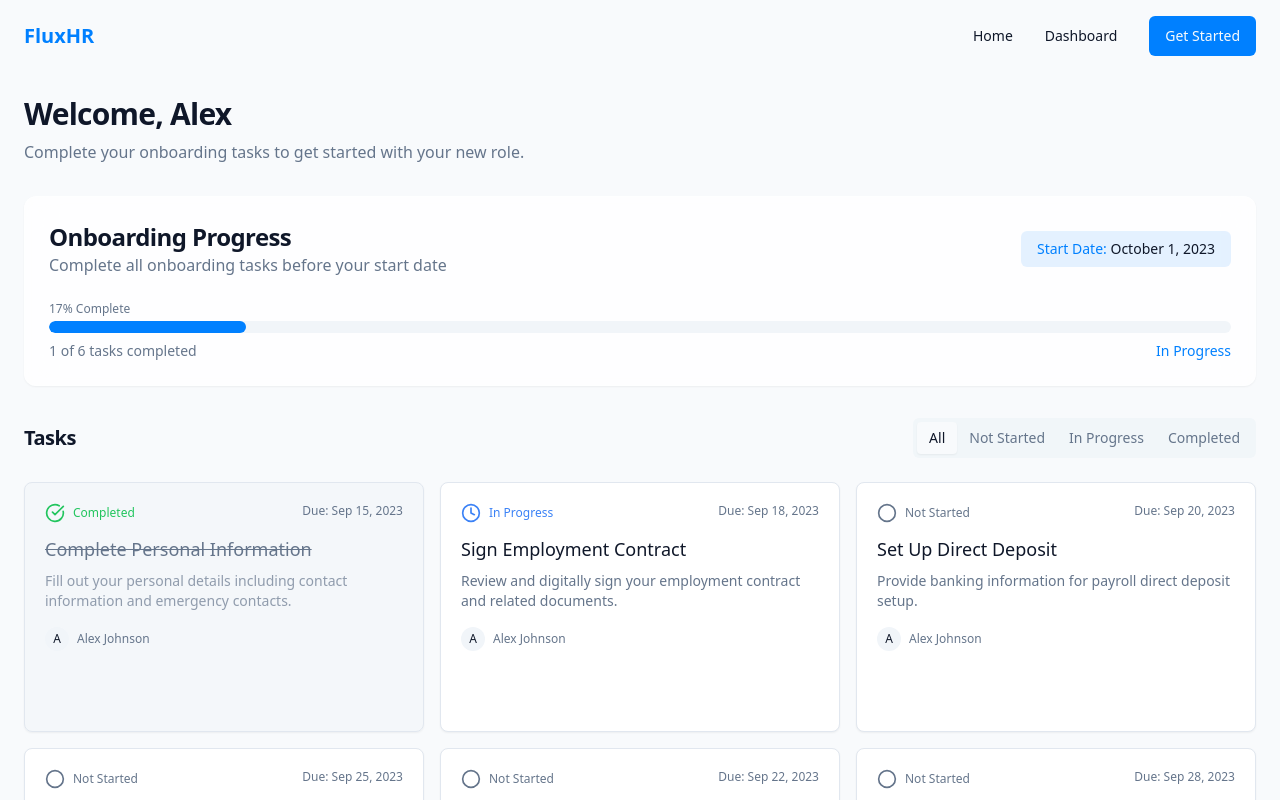
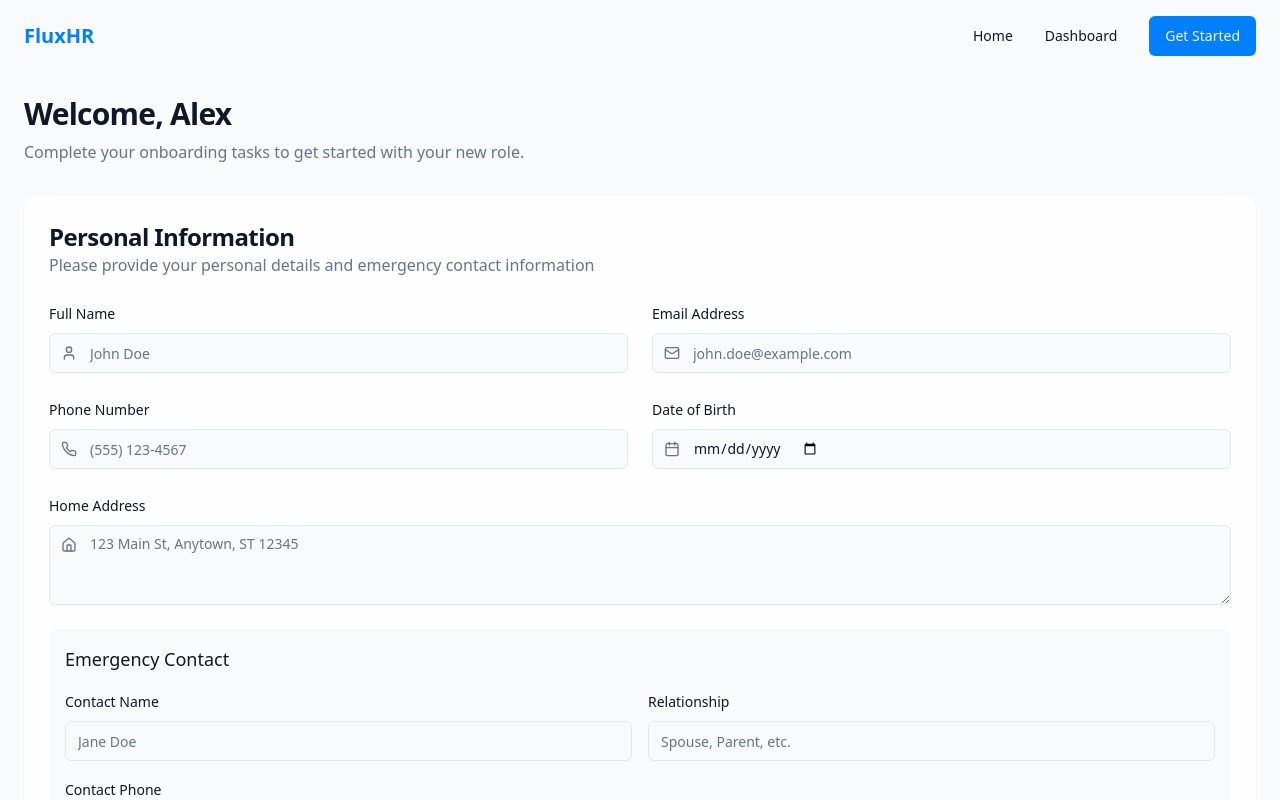
Before and after one commit to AadiStudios/onboarding-flux-portal, a React (Vite) app: page /dashboard in a window 1280 px wide. Shown: the top 800 px of the page. Built offline with nearby package versions, Linux system fonts and the light colour scheme.

Commit message:
Add personal information entry field

```diff
--- /dev/null
+++ b/src/components/onboarding/PersonalInfoForm.tsx
@@ -0,0 +1,237 @@
+
+import { useState } from "react";
+import { zodResolver } from "@hookform/resolvers/zod";
+import { useForm } from "react-hook-form";
+import * as z from "zod";
+import { User, Mail, Phone, Home, Calendar } from "lucide-react";
+import { useToast } from "@/hooks/use-toast";
+import { Button } from "@/components/ui/button";
+import {
+  Form,
+  FormControl,
+  FormDescription,
+  FormField,
+  FormItem,
+  FormLabel,
+  FormMessage,
+} from "@/components/ui/form";
+import { Input } from "@/components/ui/input";
+import { Textarea } from "@/components/ui/textarea";
+import AnimatedContainer from "../ui/AnimatedContainer";
+
+const personalInfoSchema = z.object({
+  fullName: z.string().min(2, { message: "Name must be at least 2 characters." }),
+  email: z.string().email({ message: "Please enter a valid email address." }),
+  phone: z.string().min(10, { message: "Please enter a valid phone number." }),
+  dateOfBirth: z.string().optional(),
+  address: z.string().min(5, { message: "Please enter your full address." }),
+  emergencyContact: z.object({
+    name: z.string().min(2, { message: "Name must be at least 2 characters." }),
+    relationship: z.string().min(2, { message: "Please specify the relationship." }),
+    phone: z.string().min(10, { message: "Please enter a valid phone number." }),
+  }),
+});
+
+type PersonalInfoValues = z.infer<typeof personalInfoSchema>;
+
+const PersonalInfoForm = () => {
+  const [isSaving, setIsSaving] = useState(false);
+  const { toast } = useToast();
+
+  const form = useForm<PersonalInfoValues>({
+    resolver: zodResolver(personalInfoSchema),
+    defaultValues: {
+      fullName: "",
+      email: "",
+      phone: "",
+      dateOfBirth: "",
+      address: "",
+      emergencyContact: {
+        name: "",
+        relationship: "",
+        phone: "",
+      },
+    },
+  });
+
+  function onSubmit(data: PersonalInfoValues) {
+    setIsSaving(true);
+
+    // Simulate API call
+    setTimeout(() => {
+      console.log("Personal information submitted:", data);
+      setIsSaving(false);
+
+      toast({
+        title: "Information Saved",
+        description: "Your personal information has been successfully updated.",
+      });
+
+      // Update the task status to "completed" here if needed
+    }, 1500);
+  }
+
+  return (
+    <AnimatedContainer className="glass-panel rounded-xl p-6 mb-8">
+      <div className="mb-6">
+        <h2 className="text-2xl font-semibold tracking-tight">Personal Information</h2>
+        <p className="text-muted-foreground">
+          Please provide your personal details and emergency contact information
+        </p>
+      </div>
+
+      <Form {...form}>
+        <form onSubmit={form.handleSubmit(onSubmit)} className="space-y-6">
+          <div className="grid grid-cols-1 md:grid-cols-2 gap-6">
+            <FormField
+              control={form.control}
+              name="fullName"
+              render={({ field }) => (
+                <FormItem>
+                  <FormLabel>Full Name</FormLabel>
+                  <FormControl>
+                    <div className="relative">
+                      <User className="absolute left-3 top-3 h-4 w-4 text-muted-foreground" />
+                      <Input className="pl-10" placeholder="John Doe" {...field} />
+                    </div>
+                  </FormControl>
+                  <FormMessage />
+                </FormItem>
+              )}
+            />
+
+            <FormField
+              control={form.control}
+              name="email"
+              render={({ field }) => (
+                <FormItem>
+                  <FormLabel>Email Address</FormLabel>
+                  <FormControl>
+                    <div className="relative">
+                      <Mail className="absolute left-3 top-3 h-4 w-4 text-muted-foreground" />
+                      <Input className="pl-10" placeholder="john.doe@example.com" {...field} />
+                    </div>
+                  </FormControl>
+                  <FormMessage />
+                </FormItem>
+              )}
+            />
+
+            <FormField
+              control={form.control}
+              name="phone"
+              render={({ field }) => (
+                <FormItem>
+                  <FormLabel>Phone Number</FormLabel>
+                  <FormControl>
+                    <div className="relative">
+                      <Phone className="absolute left-3 top-3 h-4 w-4 text-muted-foreground" />
+                      <Input className="pl-10" placeholder="(555) 123-4567" {...field} />
+                    </div>
+                  </FormControl>
+                  <FormMessage />
+                </FormItem>
+              )}
+            />
+
+            <FormField
+              control={form.control}
+              name="dateOfBirth"
+              render={({ field }) => (
+                <FormItem>
+                  <FormLabel>Date of Birth</FormLabel>
+                  <FormControl>
+                    <div className="relative">
+                      <Calendar className="absolute left-3 top-3 h-4 w-4 text-muted-foreground" />
+                      <Input className="pl-10" type="date" {...field} />
+                    </div>
+                  </FormControl>
+                  <FormMessage />
+                </FormItem>
+              )}
+            />
+          </div>
+
+          <FormField
+            control={form.control}
+            name="address"
+            render={({ field }) => (
+              <FormItem>
+                <FormLabel>Home Address</FormLabel>
+                <FormControl>
+                  <div className="relative">
+                    <Home className="absolute left-3 top-3 h-4 w-4 text-muted-foreground" />
+                    <Textarea
+                      className="pl-10 min-h-[80px]"
+                      placeholder="123 Main St, Anytown, ST 12345"
+                      {...field}
+                    />
+                  </div>
+                </FormControl>
+                <FormMessage />
+              </FormItem>
+            )}
+          />
+
+          <div className="bg-secondary/50 p-4 rounded-lg">
+            <h3 className="text-lg font-medium mb-4">Emergency Contact</h3>
+            <div className="grid grid-cols-1 md:grid-cols-2 gap-4">
+              <FormField
+                control={form.control}
+                name="emergencyContact.name"
+                render={({ field }) => (
+                  <FormItem>
+                    <FormLabel>Contact Name</FormLabel>
+                    <FormControl>
+                      <Input placeholder="Jane Doe" {...field} />
+                    </FormControl>
+                    <FormMessage />
+                  </FormItem>
+                )}
+              />
+
+              <FormField
+                control={form.control}
+                name="emergencyContact.relationship"
+                render={({ field }) => (
+                  <FormItem>
+                    <FormLabel>Relationship</FormLabel>
+                    <FormControl>
+                      <Input placeholder="Spouse, Parent, etc." {...field} />
+                    </FormControl>
+                    <FormMessage />
+                  </FormItem>
+                )}
+              />
+
+              <FormField
+                control={form.control}
+                name="emergencyContact.phone"
+                render={({ field }) => (
+                  <FormItem className="md:col-span-2">
+                    <FormLabel>Contact Phone</FormLabel>
+                    <FormControl>
+                      <div className="relative">
+                        <Phone className="absolute left-3 top-3 h-4 w-4 text-muted-foreground" />
+                        <Input className="pl-10" placeholder="(555) 987-6543" {...field} />
+                      </div>
+                    </FormControl>
+                    <FormMessage />
+                  </FormItem>
+                )}
+              />
+            </div>
+          </div>
+
+          <div className="flex justify-end">
+            <Button type="submit" disabled={isSaving}>
+              {isSaving ? "Saving..." : "Save Information"}
+            </Button>
+          </div>
+        </form>
+      </Form>
+    </AnimatedContainer>
+  );
+};
+
+export default PersonalInfoForm;
--- a/src/pages/Dashboard.tsx
+++ b/src/pages/Dashboard.tsx
@@ -4,6 +4,7 @@ import Header from "@/components/layout/Header";
 import Footer from "@/components/layout/Footer";
 import Dashboard from "@/components/onboarding/Dashboard";
 import AnimatedContainer from "@/components/ui/AnimatedContainer";
+import PersonalInfoForm from "@/components/onboarding/PersonalInfoForm";
 
 const DashboardPage = () => {
   // Scroll to top on page load
@@ -25,6 +26,8 @@ const DashboardPage = () => {
             </div>
           </AnimatedContainer>
 
+          <PersonalInfoForm />
+
           <Dashboard />
         </div>
       </main>
```
